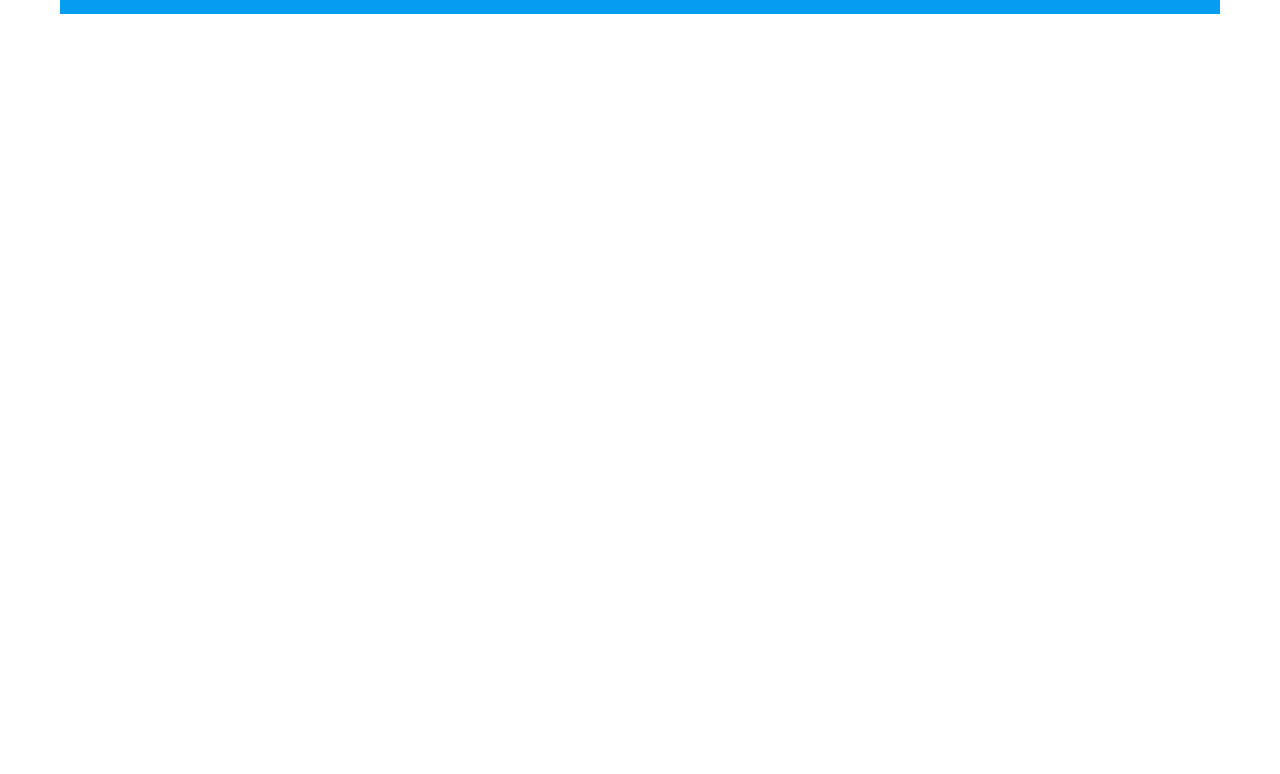
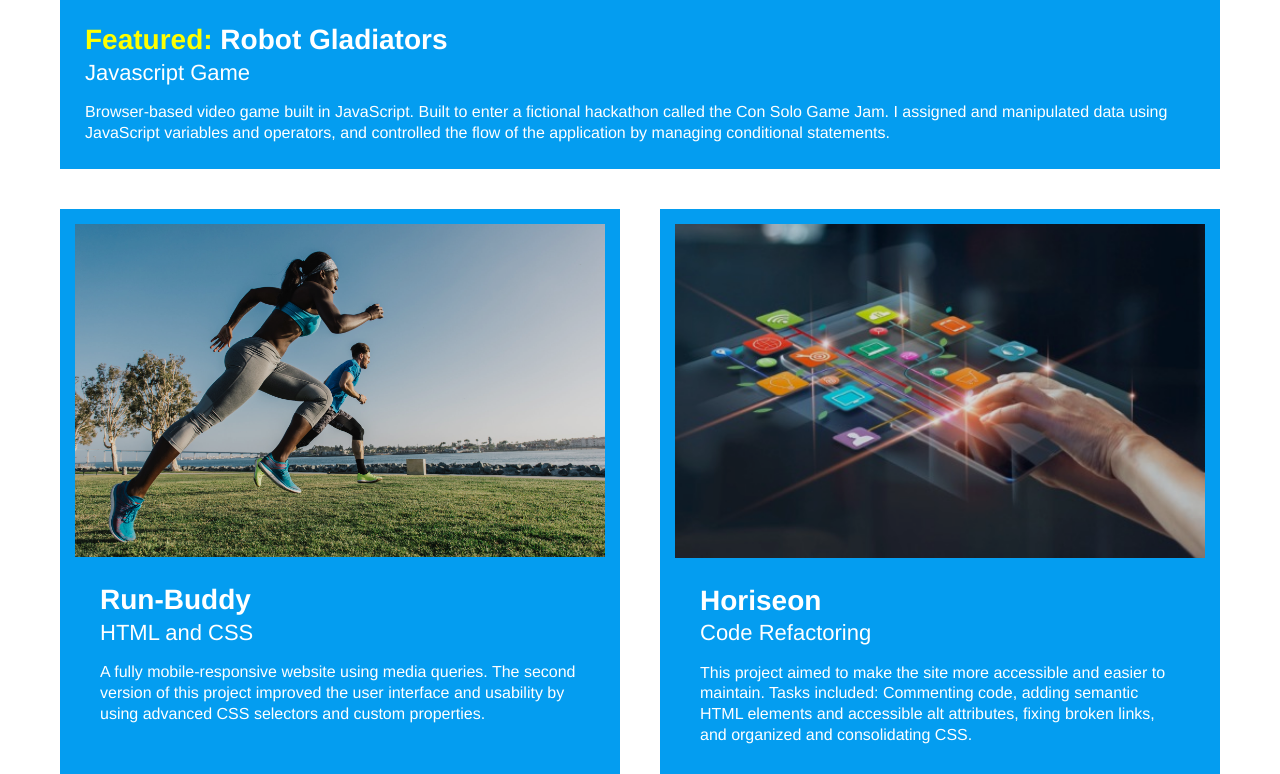
Before and after one commit to luiscabrera77/portfolio, a plain HTML site: page index.html in a window 1280 px wide. Shown: the part 1511-2285 px from the top of the page. Drawn offline with Linux system fonts and the light colour scheme.

Commit message:
Code cleaned up, release candidate

```diff
--- a/assets/css/style.css
+++ b/assets/css/style.css
@@ -393,9 +393,6 @@ header nav ul li a:hover {
     margin-bottom: 15px;
   }
 
-
-
-
 }
 
-/* REACH OUT STYLES END */
+/* THE ND */
--- a/index.html
+++ b/index.html
@@ -4,7 +4,7 @@
 <head>
   <meta charset="UTF-8" />
   <meta name="viewport" content="width=device-width, initial-scale=1.0" />
-  <title>Luis Cabrera</title>
+  <title>Luis Cabrera´s Portfolio</title>
   <link rel="stylesheet" href="./assets/css/style.css" />
   <!-- social media icons using Font Awesome css -->
   <script src="https://kit.fontawesome.com/0f5da0b5c9.js" crossorigin="anonymous"></script>
@@ -75,10 +75,9 @@
           <h3><span class="highlight">Featured: </span>Robot Gladiators</h3>
           <h4>Javascript Game</h4>
           <p>
-            Lorem ipsum, dolor sit amet consectetur adipisicing elit. Sequi neque animi quo cupiditate commodi saepe
-            culpa
-            sed
-            itaque velit maiores optio dolorem excepturi aperiam dolores, voluptatibus suscipit amet quis repellat!
+            Browser-based video game built in JavaScript. Built to enter a fictional hackathon called the Con Solo Game
+            Jam. I assigned and manipulated data using JavaScript variables and operators, and controlled the flow of
+            the application by managing conditional statements.
           </p>
           </a>
         </div>
@@ -102,13 +101,11 @@
               <h4>HTML and CSS</h4>
             </div>
             <div>
-              <p>Lorem ipsum, dolor sit amet consectetur adipisicing elit. Sequi neque animi quo cupiditate commodi
-                saepe
-                culpa sed itaque velit maiores optio dolorem excepturi aperiam dolores, voluptatibus suscipit amet quis
-                repellat!
+              <p>A fully mobile-responsive website using media queries. The second version of this project improved the
+                user interface and usability by using advanced CSS selectors and custom properties.
               </p>
             </div>
-          </a>
+            </a>
           </div>
         </div>
       </article>
@@ -127,13 +124,12 @@
               <h4>Code Refactoring</h4>
             </div>
             <div>
-              <p>Lorem ipsum, dolor sit amet consectetur adipisicing elit. Sequi neque animi quo cupiditate commodi
-                saepe
-                culpa sed itaque velit maiores optio dolorem excepturi aperiam dolores, voluptatibus suscipit amet quis
-                repellat!
+              <p>This project aimed to make the site more accessible and easier to maintain. Tasks included: Commenting
+                code, adding semantic HTML elements and accessible alt attributes, fixing broken links, and organized
+                and consolidating CSS.
               </p>
             </div>
-          </a>
+            </a>
           </div>
         </div>
       </article>
```
